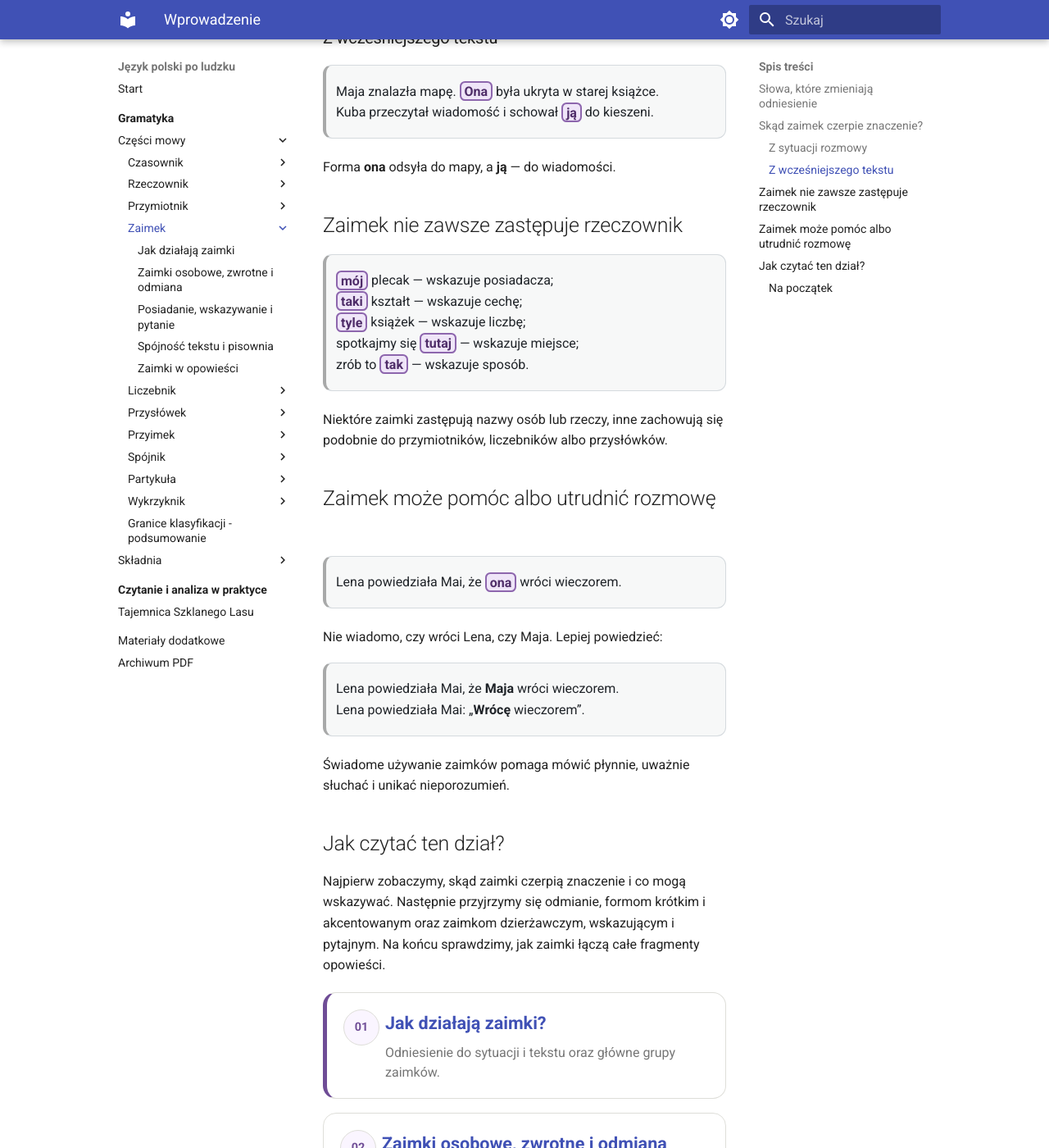
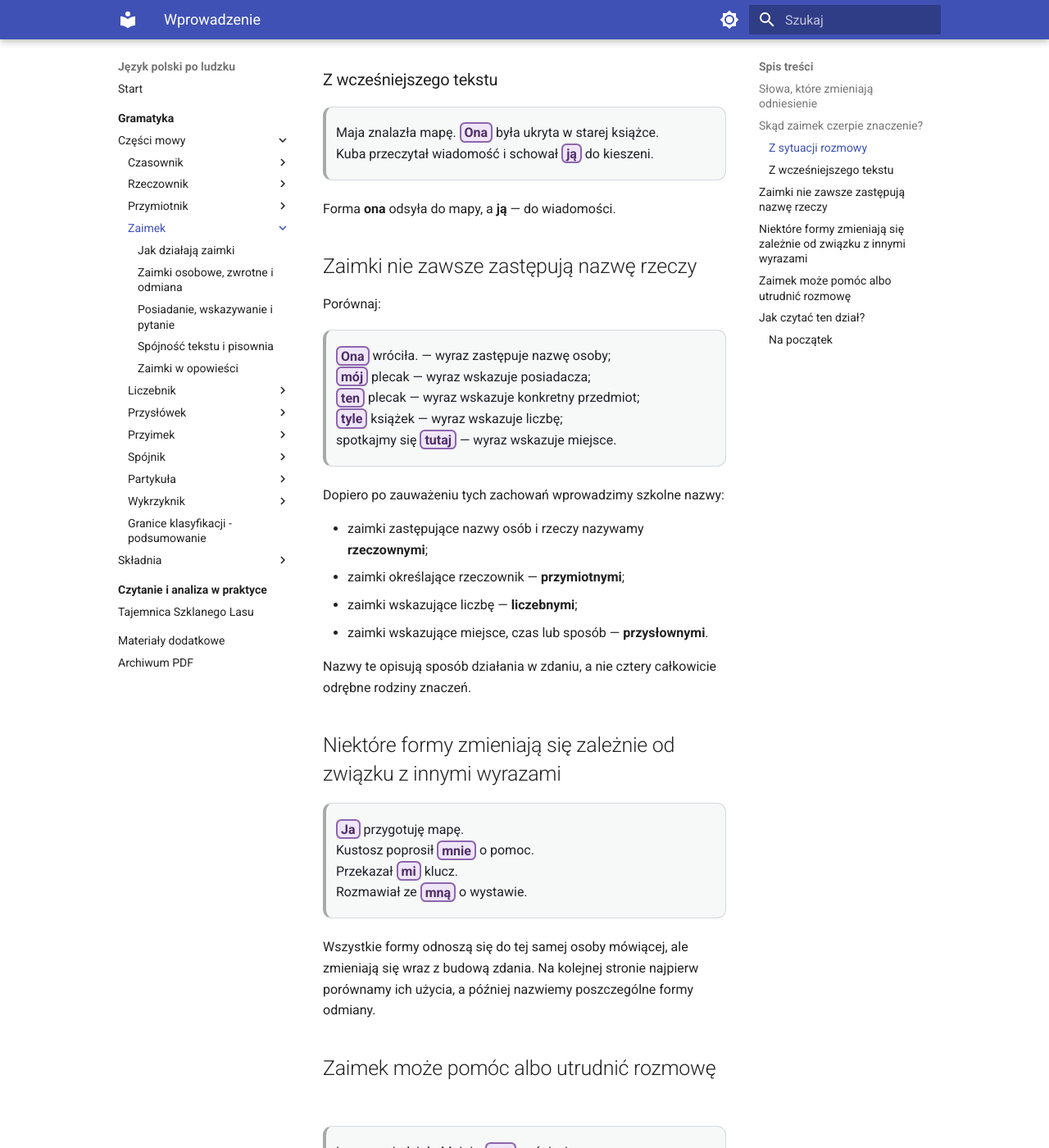
Before and after one commit to dchorazkiewicz/SP_JP, an MkDocs documentation site: the page built from docs/gramatyka/czesci-mowy/zaimki/index.md, in a window 1280 px wide and 1400 px high, scrolled down 1176 px. Shown: the whole window at 82% size. Built offline with MkDocs 1.6.1 and Material for MkDocs 9.7.7, drawn with Linux system fonts in a browser that asks for light colours; some of the changed text lies outside the part shown.

Commit message:
Wyjaśnij typy zaimków przez sposób odsyłania

```diff
--- a/docs/gramatyka/czesci-mowy/zaimki/index.md
+++ b/docs/gramatyka/czesci-mowy/zaimki/index.md
@@ -4,7 +4,7 @@
 
 <div class="lesson-lead" markdown>
 
-Zaimki pozwalają wskazywać osoby, rzeczy, cechy, liczby, miejsca i sytuacje bez ciągłego powtarzania nazw. Żeby je zrozumieć, trzeba jednak wiedzieć, **kto mówi, do kogo mówi i do czego odsyłają użyte wyrazy**.
+Zaimki pozwalają wskazywać osoby, rzeczy, cechy, liczby, miejsca i sytuacje bez ciągłego powtarzania nazw. Ich znaczenie nie jest jednak pełne bez kontekstu: trzeba wiedzieć, **kto mówi, do kogo mówi i do czego odsyła użyty wyraz**.
 
 </div>
 
@@ -30,7 +30,7 @@ Bez sytuacji nie wiemy dokładnie, kogo oznaczają **ja** i **ty**, który klucz
 > Podaj mi <span class="form-focus">ten</span> zeszyt.
 > Zrobimy to <span class="form-focus">teraz</span>.
 
-Znaczenie zależy od mówiącego, miejsca, czasu i wskazywanego przedmiotu.
+Znaczenie zależy od mówiącego, odbiorcy, miejsca, czasu i wskazywanego przedmiotu.
 
 ### Z wcześniejszego tekstu
 
@@ -39,36 +39,52 @@ Znaczenie zależy od mówiącego, miejsca, czasu i wskazywanego przedmiotu.
 
 Forma **ona** odsyła do mapy, a **ją** — do wiadomości.
 
-## Zaimek nie zawsze zastępuje rzeczownik
+## Zaimki nie zawsze zastępują nazwę rzeczy
 
-> <span class="form-focus">mój</span> plecak — wskazuje posiadacza;
-> <span class="form-focus">taki</span> kształt — wskazuje cechę;
-> <span class="form-focus">tyle</span> książek — wskazuje liczbę;
-> spotkajmy się <span class="form-focus">tutaj</span> — wskazuje miejsce;
-> zrób to <span class="form-focus">tak</span> — wskazuje sposób.
+Porównaj:
 
-Niektóre zaimki zastępują nazwy osób lub rzeczy, inne zachowują się podobnie do przymiotników, liczebników albo przysłówków.
+> <span class="form-focus">Ona</span> wróciła. — wyraz zastępuje nazwę osoby;
+> <span class="form-focus">mój</span> plecak — wyraz wskazuje posiadacza;
+> <span class="form-focus">ten</span> plecak — wyraz wskazuje konkretny przedmiot;
+> <span class="form-focus">tyle</span> książek — wyraz wskazuje liczbę;
+> spotkajmy się <span class="form-focus">tutaj</span> — wyraz wskazuje miejsce.
+
+Dopiero po zauważeniu tych zachowań wprowadzimy szkolne nazwy:
+
+- zaimki zastępujące nazwy osób i rzeczy nazywamy **rzeczownymi**;
+- zaimki określające rzeczownik — **przymiotnymi**;
+- zaimki wskazujące liczbę — **liczebnymi**;
+- zaimki wskazujące miejsce, czas lub sposób — **przysłownymi**.
+
+Nazwy te opisują sposób działania w zdaniu, a nie cztery całkowicie odrębne rodziny znaczeń.
+
+## Niektóre formy zmieniają się zależnie od związku z innymi wyrazami
+
+> <span class="form-focus">Ja</span> przygotuję mapę.
+> Kustosz poprosił <span class="form-focus">mnie</span> o pomoc.
+> Przekazał <span class="form-focus">mi</span> klucz.
+> Rozmawiał ze <span class="form-focus">mną</span> o wystawie.
+
+Wszystkie formy odnoszą się do tej samej osoby mówiącej, ale zmieniają się wraz z budową zdania. Na kolejnej stronie najpierw porównamy ich użycia, a później nazwiemy poszczególne formy odmiany.
 
 ## Zaimek może pomóc albo utrudnić rozmowę
 
 > Lena powiedziała Mai, że <span class="form-focus">ona</span> wróci wieczorem.
 
-Nie wiadomo, czy wróci Lena, czy Maja. Lepiej powiedzieć:
+Nie wiadomo, czy wróci Lena, czy Maja. Jaśniej:
 
 > Lena powiedziała Mai, że **Maja** wróci wieczorem.
 > Lena powiedziała Mai: „**Wrócę** wieczorem”.
 
-Świadome używanie zaimków pomaga mówić płynnie, uważnie słuchać i unikać nieporozumień.
+Zaimek upraszcza wypowiedź tylko wtedy, gdy odbiorca może bez trudu ustalić jego odniesienie.
 
 ## Jak czytać ten dział?
 
-Najpierw zobaczymy, skąd zaimki czerpią znaczenie i co mogą wskazywać. Następnie przyjrzymy się odmianie, formom krótkim i akcentowanym oraz zaimkom dzierżawczym, wskazującym i pytajnym. Na końcu sprawdzimy, jak zaimki łączą całe fragmenty opowieści.
-
 <div class="topic-grid">
-  <a class="topic-card topic-card--primary" href="rodzaje-i-funkcje/"><span class="topic-number">01</span><strong>Jak działają zaimki?</strong><span>Odniesienie do sytuacji i tekstu oraz główne grupy zaimków.</span></a>
-  <a class="topic-card" href="zaimki-osobowe-i-odmiana/"><span class="topic-number">02</span><strong>Zaimki osobowe, zwrotne i odmiana</strong><span>Formy „ja, mnie, mi”, „ty, ciebie, ci” oraz „on, jego, go, mu, nim”.</span></a>
-  <a class="topic-card" href="dzierzawcze-wskazujace-i-pytajne/"><span class="topic-number">03</span><strong>Posiadanie, wskazywanie i pytanie</strong><span>Zaimki „mój, swój, ten, który, ktoś, nikt” w zdaniach.</span></a>
-  <a class="topic-card" href="spojnosc-tekstu-i-pisownia/"><span class="topic-number">04</span><strong>Spójność tekstu i pisownia</strong><span>Jasne odniesienie, przeczenie, interpunkcja i wielka litera.</span></a>
+  <a class="topic-card topic-card--primary" href="rodzaje-i-funkcje/"><span class="topic-number">01</span><strong>Jak działają zaimki?</strong><span>Najpierw sposoby odsyłania, później szkolne nazwy grup wynikające z zachowania w zdaniu.</span></a>
+  <a class="topic-card" href="zaimki-osobowe-i-odmiana/"><span class="topic-number">02</span><strong>Ta sama osoba w różnych formach</strong><span>Porównania <em>ja — mnie — mi — mną</em>, <em>ty — ciebie — ci — tobą</em> oraz form trzeciej osoby.</span></a>
+  <a class="topic-card" href="dzierzawcze-wskazujace-i-pytajne/"><span class="topic-number">03</span><strong>Posiadanie, wskazywanie i pytanie</strong><span>Jak wyrazy <em>mój, swój, ten, który, ktoś, nikt</em> kierują uwagę odbiorcy.</span></a>
+  <a class="topic-card" href="spojnosc-tekstu-i-pisownia/"><span class="topic-number">04</span><strong>Jasne odniesienie w tekście</strong><span>Jak unikać niejednoznaczności i poprawnie zapisywać formy zaimkowe.</span></a>
   <a class="topic-card topic-card--reading" href="zaimki-w-tekscie/"><span class="topic-number">05</span><strong>Zaimki w opowieści</strong><span>Jak prowadzą czytelnika przez sieć osób, przedmiotów i zdarzeń.</span></a>
 </div>
 
@@ -77,9 +93,9 @@ Najpierw zobaczymy, skąd zaimki czerpią znaczenie i co mogą wskazywać. Nast
 <ul>
   <li>Zaimek wskazuje, ale zwykle nie nazywa wprost.</li>
   <li>Jego odniesienie wynika z sytuacji rozmowy albo z wcześniejszego tekstu.</li>
-  <li>Formy <em>ja</em> i <em>ty</em> zmieniają odniesienie wraz ze zmianą mówiącego.</li>
-  <li>Nie wszystkie zaimki zastępują rzeczowniki.</li>
-  <li>Dobry zaimek upraszcza wypowiedź, ale nie zmusza odbiorcy do zgadywania.</li>
+  <li>Różne typy zaimków nazywamy dopiero po zobaczeniu, czy zastępują nazwę, określają ją, wskazują liczbę czy okoliczność.</li>
+  <li>Wiele zaimków zmienia formę zależnie od związku z innymi wyrazami.</li>
+  <li>Dobry zaimek nie zmusza odbiorcy do zgadywania.</li>
 </ul>
 </div>
 
```
Also changed, not shown: other parts of docs/gramatyka/czesci-mowy/zaimki/index.md (+1 -1 lines).
